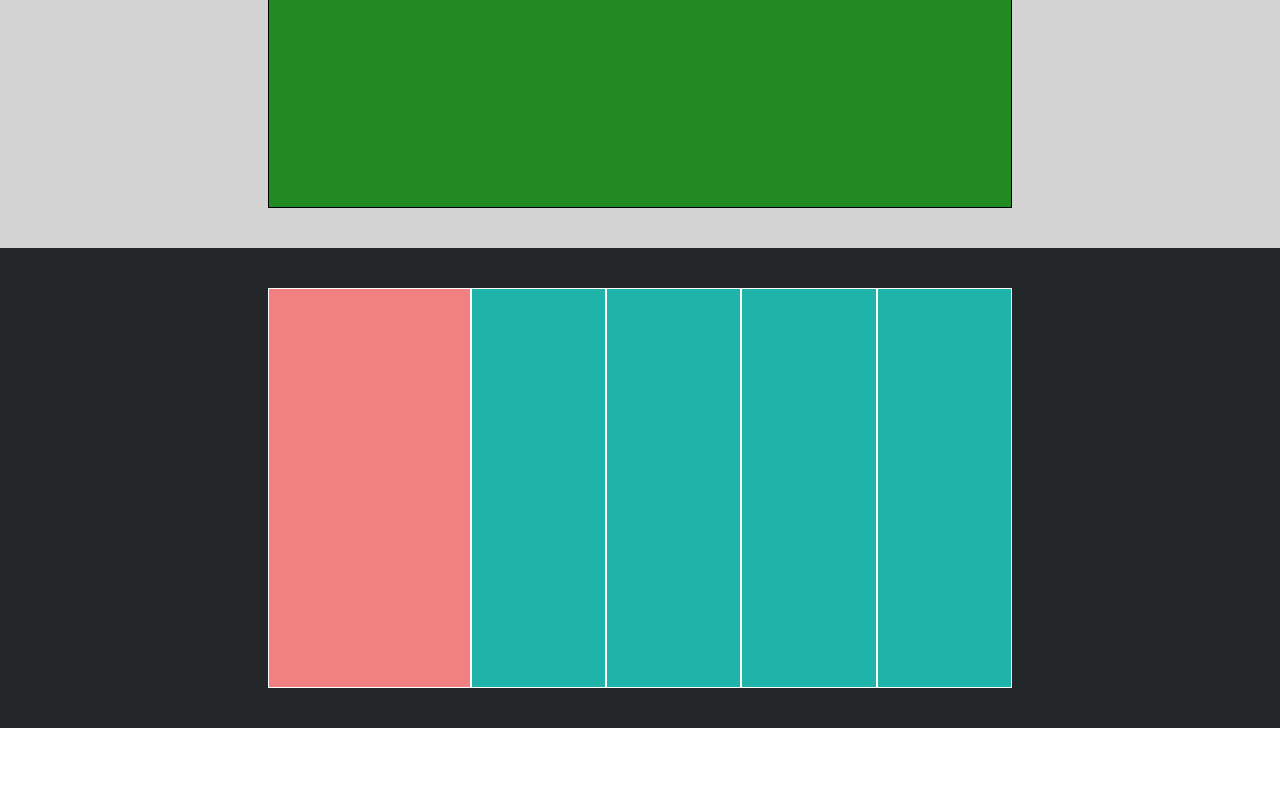
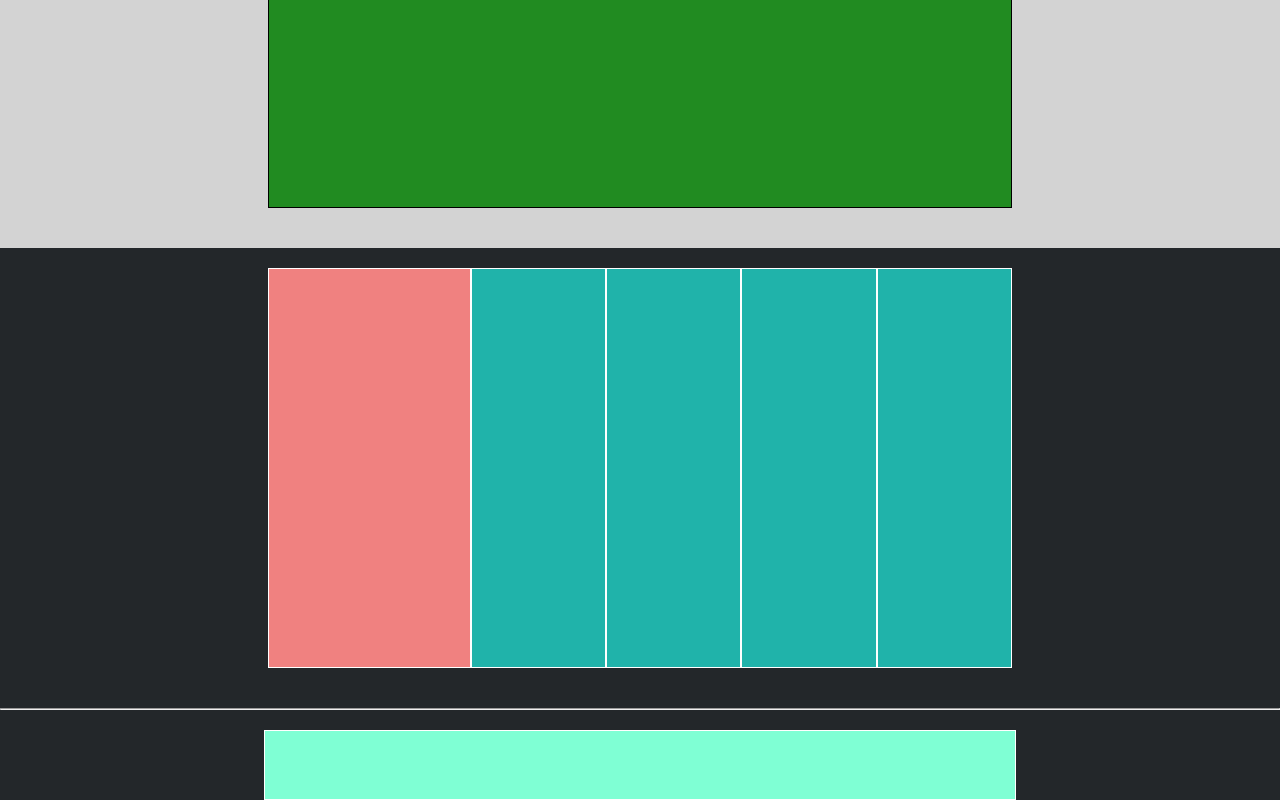
Before and after one commit to Daniel-Di-Fraia/htmlcss-struttura-discord, a plain HTML site: page index.html in a window 1280 px wide. Shown: the part 2232-3032 px from the top of the page. Before the commit the page ends 2960 px from the top, so only its background shows below. Drawn offline with Linux system fonts and the light colour scheme.

Commit message:
finalizzazione footer

```diff
--- a/css/style.css
+++ b/css/style.css
@@ -11,7 +11,7 @@ body {
 }
 
 /* regole header */
- header {
+header {
     background-color: #ADD8E7;
     padding: 20px;
 }
@@ -90,6 +90,7 @@ ul {
     background-color: #FFC0CA;
     width: 60%;
 }
+
 /* place to talk */
 .white-bkg {
     background-color: white;
@@ -145,13 +146,21 @@ ul {
     background-color: #20B3AA;
 }
 
+.water-green {
+    background-color: #7FFFD4;
+}
+
+.black {
+    background-color: #23272A;
+}
+
 /* fandom */
 .main-row-reverse {
     width: 60%;
     /* height: 300px; */
     margin: 0 auto;
     display: flex;
-    flex-direction:row-reverse;
+    flex-direction: row-reverse;
     justify-content: center;
     margin-top: 20px;
     margin-bottom: 20px;
@@ -166,7 +175,7 @@ ul {
     border: 1px solid black;
 }
 
-/* footer */
+/* sezione 1 footer */
 .black-bkg {
     background-color: #23272A;
     padding: 20px;
@@ -179,12 +188,11 @@ ul {
     display: flex;
     flex-direction: row;
     justify-content: center;
-    margin-top: 20px;
     margin-bottom: 20px;
 }
 
 .dim4 {
-     display: flex;
+    display: flex;
     justify-content: center;
     height: 400px;
     width: 20%;
@@ -194,3 +202,27 @@ ul {
 .width-30 {
     width: 30%;
 }
+
+/* sezione 2 footer */
+hr {
+    color: white;
+}
+
+
+.end-footer {
+    width: 60%;
+    margin: 0 auto;
+    display: flex;
+    flex-direction: row;
+    justify-content: center;
+    margin-top: 20px;
+
+}
+
+.dim5 {
+    display: flex;
+    justify-content: center;
+    height: 70px;
+    width: 98%;
+    border: 1px solid #fff;
+}
--- a/index.html
+++ b/index.html
@@ -63,6 +63,17 @@
                 <div class="dim4 soft-green"></div>
             </div>
         </section>
+        <section class="black">
+            <hr>
+            <div class="end-footer">
+                <div class="water-green dim5"></div>
+            </div>
+
+
+            </div>
+
+        </section>
+
     </footer>
 </body>
 </html>
```
